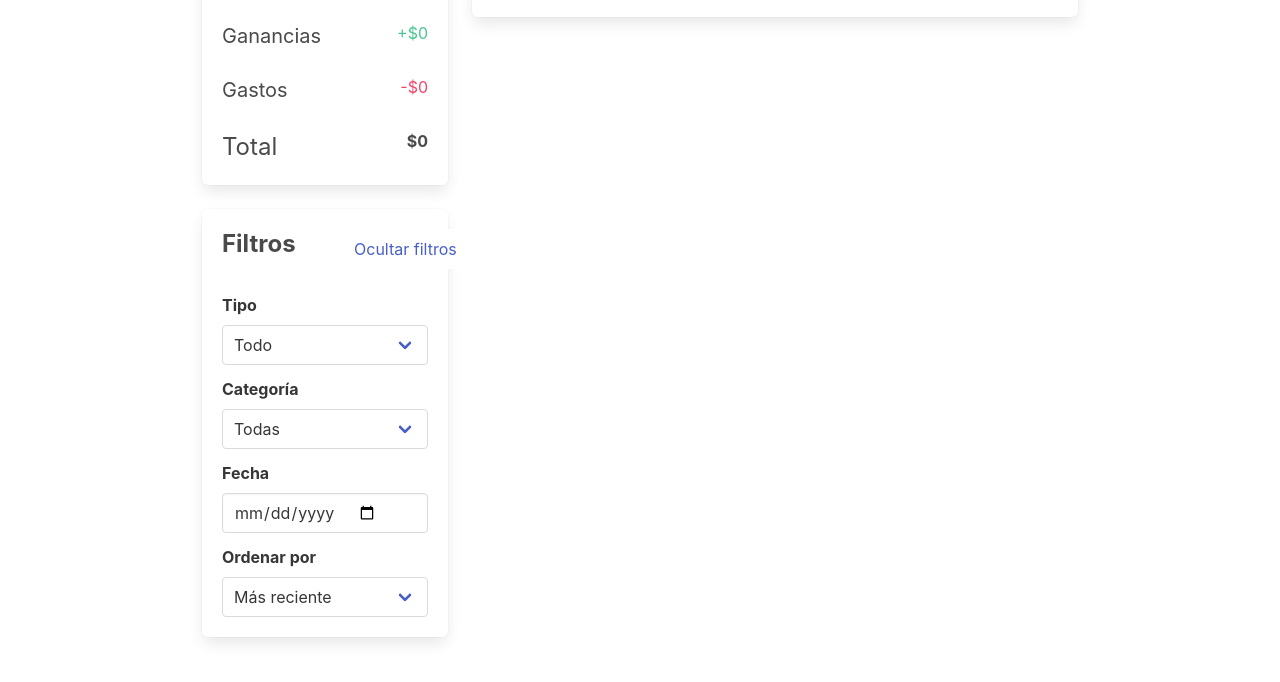
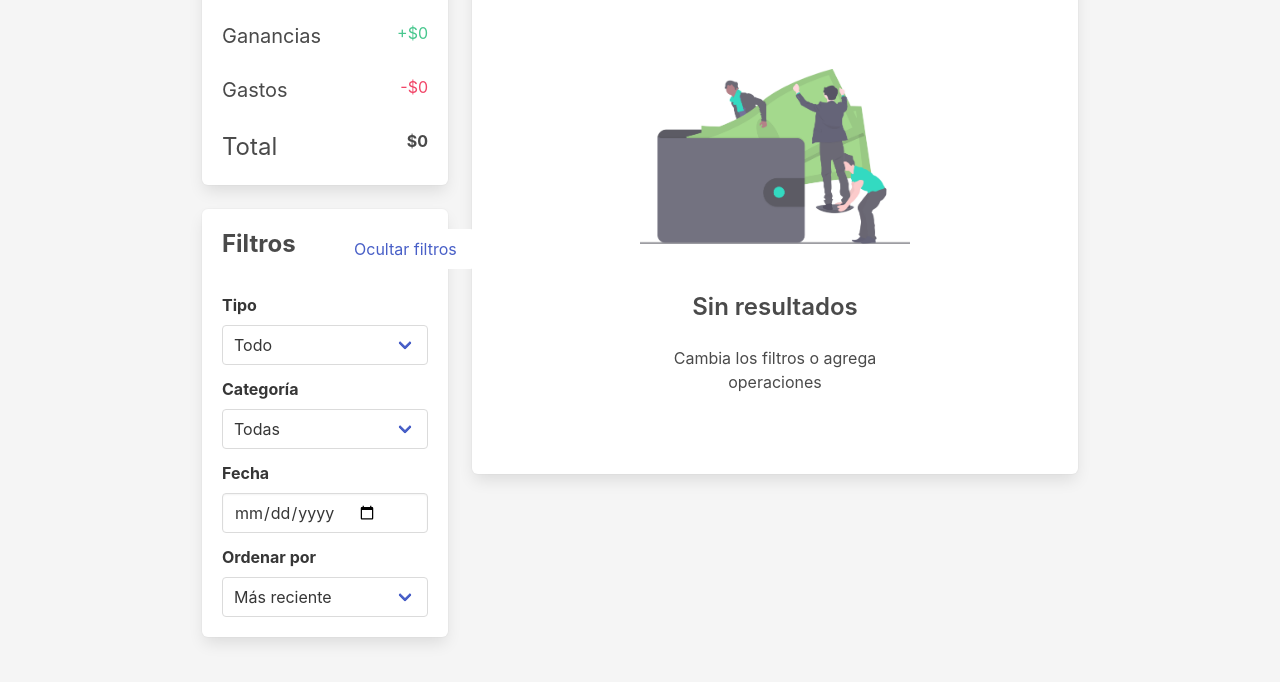
Before and after one commit to candela-gaitan/ahorrADAs, a plain HTML site: page index.html in a window 1280 px wide. Shown: the part 216-898 px from the top of the page. Drawn offline with nearby package versions, Linux system fonts and the light colour scheme.

Commit message:
completed no-operations status

```diff
--- a/index.html
+++ b/index.html
@@ -1,5 +1,5 @@
 <!DOCTYPE html>
-<html lang="en">
+<html lang="en" class="has-background-light">
 <head>
     <meta charset="UTF-8">
     <meta http-equiv="X-UA-Compatible" content="IE=edge">
@@ -117,6 +117,15 @@
                                 <div class="column is-6"><h5 class="subtitle is-4 has-text-weight-bold">Operaciones</h3></div>
                                 <div class="column is-6 has-text-right">
                                     <button class="button is-primary" id="new-operation-button">+ Nueva Operación</button>
+                                </div>
+                            </div>
+                            <div class="columns is-centered my-6" id="no-operations">
+                                <div class="column is-6">
+                                    <figure class="image">
+                                        <img src="./assets/images/no-operations.png" alt="">
+                                    </figure>
+                                    <h3 class="subtitle is-4 has-text-weight-semibold has-text-centered mt-6">Sin resultados</h3>
+                                    <p class="has-text-centered">Cambia los filtros o agrega operaciones</p>
                                 </div>
                             </div>
                         </div>
```
Also changed, not shown: assets/images/no-operations.png (added).
